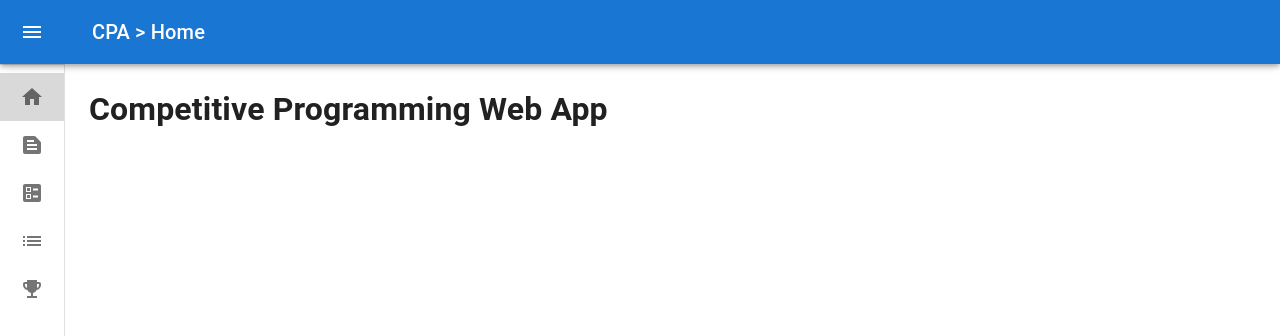
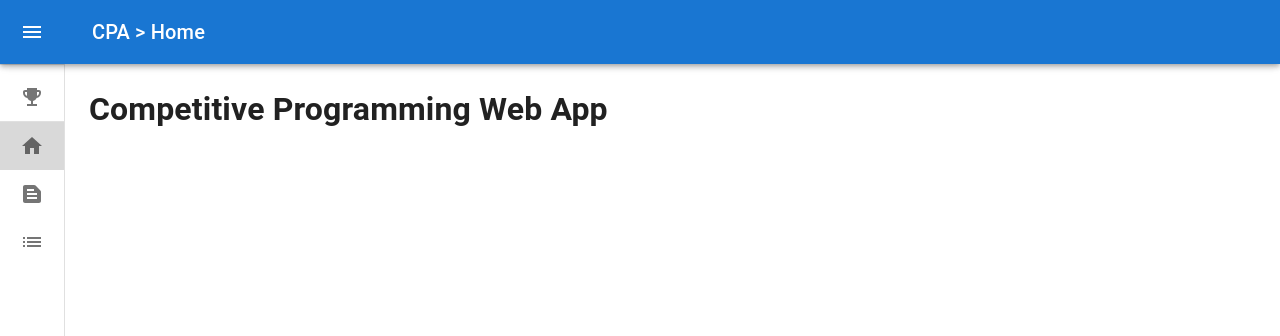
Before and after one commit to gustavoM32/competitive-programming-app, a React (Create React App) app in the folder client/: page / in a window 1280 px wide. Shown: the top 336 px of the page. Built offline with nearby package versions, Linux system fonts and the light colour scheme.

Commit message:
Add sidebar page divider

```diff
--- a/client/src/components/Sidebar.tsx
+++ b/client/src/components/Sidebar.tsx
@@ -106,6 +106,33 @@ export default function Sidebar(props: any) {
     return {};
   }
 
+  const getListItem = (item: any) => {
+    return (
+      <ListItem key={item.title} disablePadding sx={{ display: 'block' }} style={getItemStyle(item.active)}>
+        <NavLink style={{ color: 'black', textDecoration: 'none' }} to={item.path}>
+          <ListItemButton
+            sx={{
+              minHeight: 48,
+              justifyContent: open ? 'initial' : 'center',
+              px: 2.5,
+            }}
+          >
+            <ListItemIcon
+              sx={{
+                minWidth: 0,
+                mr: open ? 3 : 'auto',
+                justifyContent: 'center',
+              }}
+            >
+              {item.icon}
+            </ListItemIcon>
+            <ListItemText primary={item.title} sx={{ opacity: open ? 1 : 0 }} />
+          </ListItemButton>
+        </NavLink>
+      </ListItem>
+    )
+  }
+
   return (
     <Box sx={{ display: 'flex' }}>
       <CssBaseline />
@@ -136,30 +163,9 @@ export default function Sidebar(props: any) {
         </DrawerHeader>
         <Divider />
         <List>
-          {props.sidebarData.map((item: any) => (
-            <ListItem key={item.title} disablePadding sx={{ display: 'block' }} style={getItemStyle(item.active)}>
-              <NavLink style={{ color: 'black', textDecoration: 'none' }} to={item.path}>
-                <ListItemButton
-                  sx={{
-                    minHeight: 48,
-                    justifyContent: open ? 'initial' : 'center',
-                    px: 2.5,
-                  }}
-                >
-                  <ListItemIcon
-                    sx={{
-                      minWidth: 0,
-                      mr: open ? 3 : 'auto',
-                      justifyContent: 'center',
-                    }}
-                  >
-                    {item.icon}
-                  </ListItemIcon>
-                  <ListItemText primary={item.title} sx={{ opacity: open ? 1 : 0 }} />
-                </ListItemButton>
-              </NavLink>
-            </ListItem>
-          ))}
+          {props.sidebarData.filter((item: any) => item.type === "cf").map(getListItem)}
+          <Divider/>
+          {props.sidebarData.filter((item: any) => item.type === undefined).map(getListItem)}
         </List>
       </Drawer>
       <Box component="main" sx={{ flexGrow: 1, p: 3 }} style={{marginTop: '64px', paddingTop: '0px'}}>
--- a/client/src/pages.tsx
+++ b/client/src/pages.tsx
@@ -26,13 +26,6 @@ const pages = [
     element: <Problems />,
   },
   {
-    path: "/cfProblems",
-    sidebar: "/cfProblems",
-    title: "CF Problems",
-    icon: <BallotIcon />,
-    element: <CfProblems />,
-  },
-  {
     path: "/problemLists",
     sidebar: "/problemLists",
     title: "Problem lists",
@@ -49,6 +42,7 @@ const pages = [
     path: "/cfContests",
     sidebar: "/cfContests",
     title: "CF Contests",
+    type: "cf",
     icon: <EmojiEventsIcon />,
     element: <CfContests />,
   },
```
